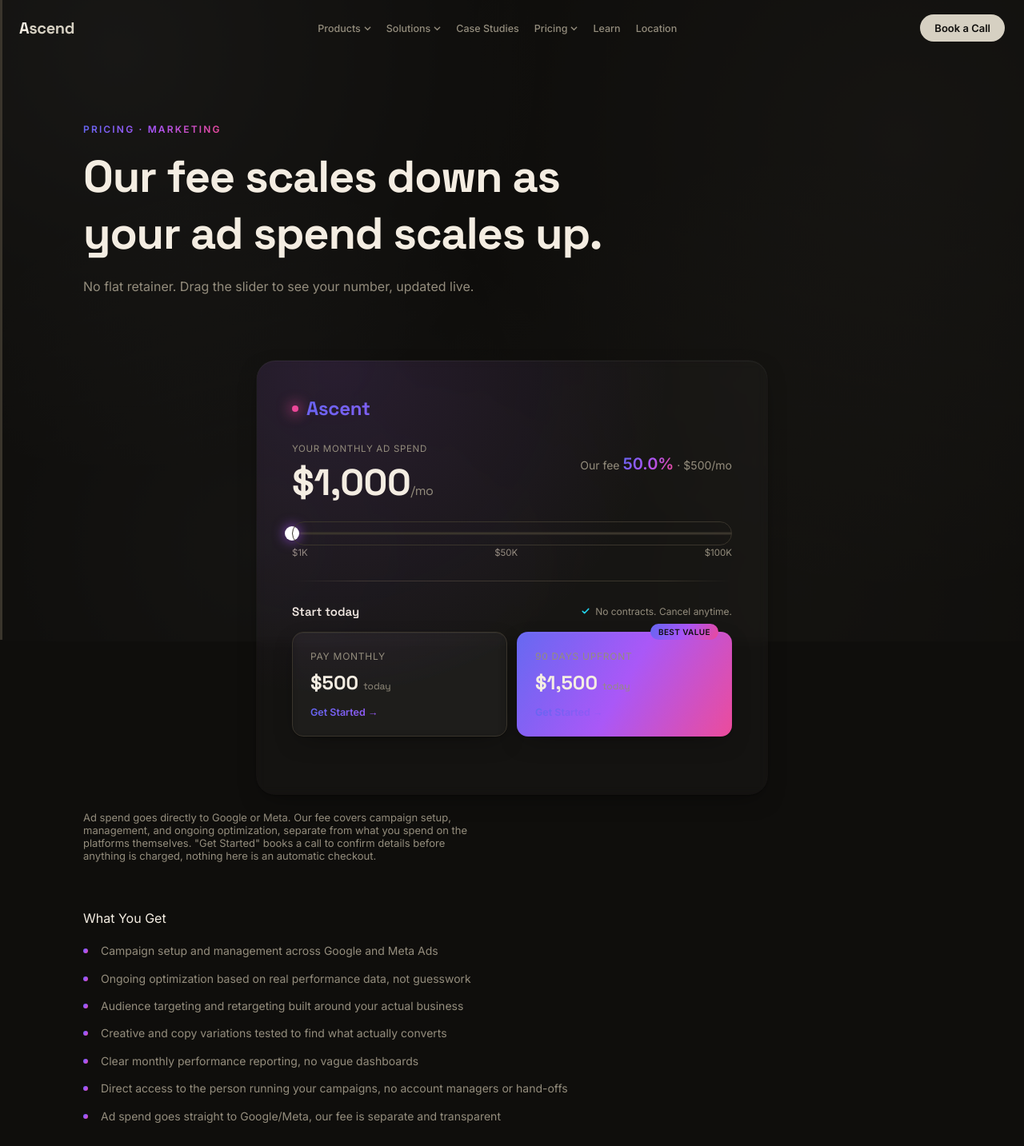
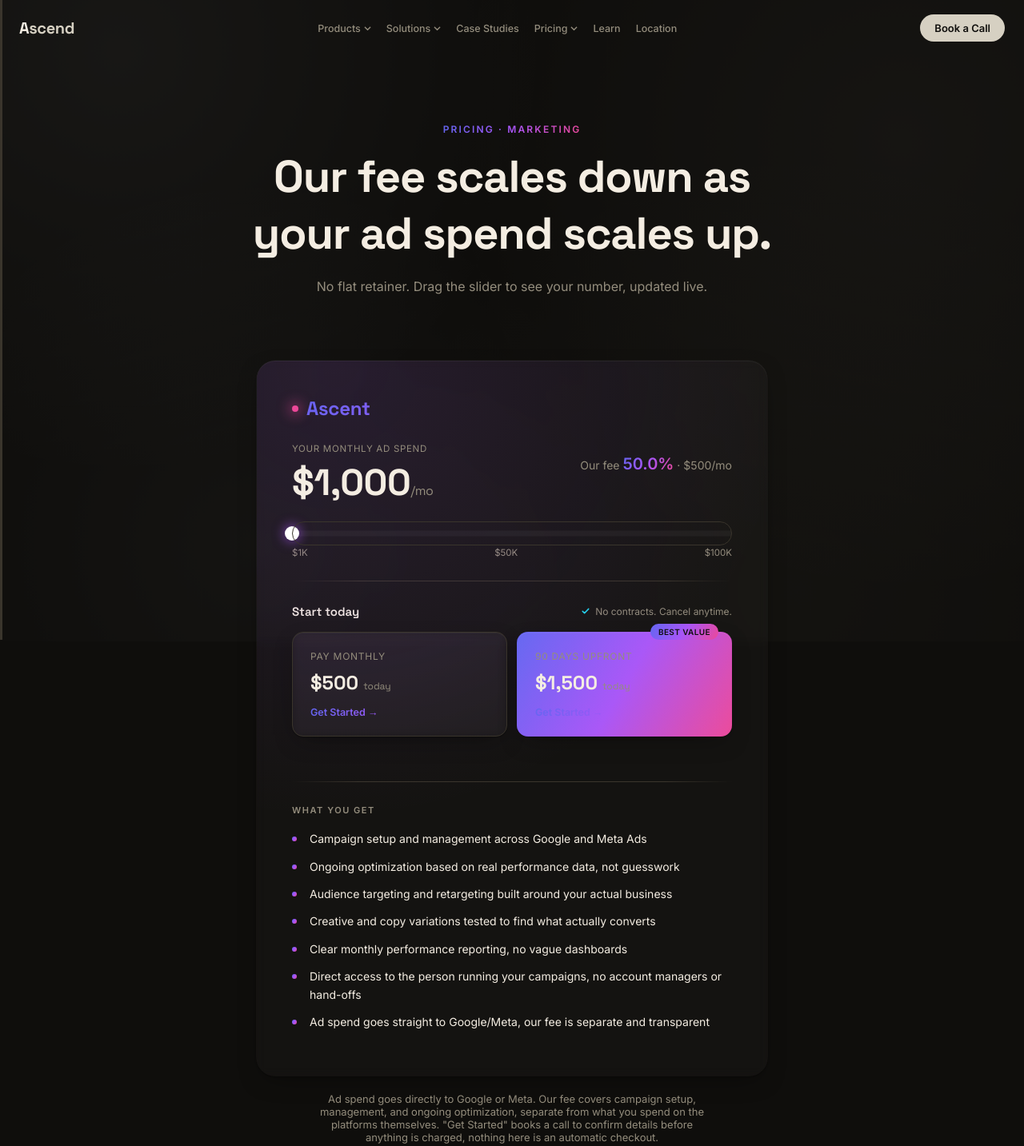
Before and after one commit to ascendmg/ascend-site, a website: page pricing-ads.html in a window 1280 px wide. Shown: the top 1433 px of the page at 80% size. Drawn offline with Linux system fonts and the light colour scheme; files whose address does not match are found by name.

Commit message:
Add files via upload

```diff
--- a/api/create-checkout-session.js
+++ b/api/create-checkout-session.js
@@ -35,7 +35,7 @@
   const clamped = Math.min(Math.max(spend, MIN_SPEND), MAX_SPEND);
   const progress = (clamped - MIN_SPEND) / (MAX_SPEND - MIN_SPEND);
   const feePct = MIN_FEE_PCT + progress * (MAX_FEE_PCT - MIN_FEE_PCT);
-  return Math.round(clamped * feePct);
+  return Math.ceil((clamped * feePct) / 5) * 5;
 }
 
 export default async function handler(req, res) {
--- a/pricing-ads.html
+++ b/pricing-ads.html
@@ -154,24 +154,25 @@
     display:flex;
     align-items:center;
   }
-  .slider-track-wrap::before{
-    content:'';
-    position:absolute;
-    left:0; right:0; top:50%;
-    height:3px;
-    transform:translateY(-50%);
-    border-radius:999px;
-    background:var(--line);
-  }
   .slider-fill{
     position:absolute;
     left:0; top:50%;
-    height:5px;
+    height:7px;
     transform:translateY(-50%);
     border-radius:999px;
     background:var(--accent-gradient);
     pointer-events:none;
     width:0%;
+  }
+  .slider-track-wrap::after{
+    content:'';
+    position:absolute;
+    left:0; right:0; top:50%;
+    height:7px;
+    transform:translateY(-50%);
+    border-radius:999px;
+    background:rgba(255,255,255,.04);
+    z-index:-1;
   }
   .slider-thumb-visual{
     position:absolute;
@@ -184,21 +185,23 @@
     pointer-events:none;
     left:0%;
   }
-  #adSlider{
+  #adSlider, #adSlider:focus, #adSlider:focus-visible, #adSlider:active{
     position:relative;
     z-index:2;
-    width:100%; -webkit-appearance:none; appearance:none; height:3px;
-    border-radius:999px; outline:none;
+    -webkit-appearance:none; -moz-appearance:none; appearance:none;
+    width:100%; height:3px;
+    border-radius:999px;
+    outline:none !important;
+    box-shadow:none !important;
     background:transparent;
   }
-  #adSlider:focus{outline:none; box-shadow:none;}
   #adSlider::-webkit-slider-thumb{
     -webkit-appearance:none; appearance:none; width:18px; height:18px; border-radius:50%;
     background:transparent; cursor:pointer; border:none; box-shadow:none;
   }
   #adSlider::-moz-range-thumb{
     width:18px; height:18px; border-radius:50%; background:transparent;
-    cursor:pointer; border:none; box-shadow:none;
+    cursor:pointer; border:none; box-shadow:none; outline:none;
   }
   #adSlider::-moz-focus-outer{border:0;}
   #adSlider::-moz-range-track{height:3px; border-radius:999px; background:transparent;}
@@ -245,17 +248,22 @@
   }
   @media (max-width:600px){ .ascent-pay-options{grid-template-columns:1fr;} }
 
-  .ascent-features{list-style:none; margin-top:20px; max-width:64ch;}
+  .ascent-features-inner{margin-top:8px;}
+  .ascent-features-label{
+    font-size:11px; letter-spacing:.14em; text-transform:uppercase;
+    color:var(--muted); font-weight:600; margin-bottom:18px;
+  }
+  .ascent-features{list-style:none; max-width:64ch; margin:0 auto;}
   .ascent-features li{
     position:relative; padding-left:22px; margin-bottom:12px;
-    color:var(--muted); font-size:14px; line-height:1.6;
+    color:var(--ivory); font-size:14px; line-height:1.6;
   }
   .ascent-features li::before{
     content:''; position:absolute; left:0; top:8px; width:6px; height:6px;
     border-radius:50%; background:var(--accent-gradient);
   }
   .ascent-cta-row{
-    display:flex; align-items:center; gap:16px; margin-top:44px; flex-wrap:wrap;
+    display:flex; align-items:center; justify-content:center; gap:16px; margin-top:44px; flex-wrap:wrap;
   }
   .ascent-cta-row span{color:var(--muted); font-size:14px;}
 
@@ -374,11 +382,11 @@
   <a href="https://calendly.com/michael-hqascend/free-consultation" class="nav-cta" target="_blank" rel="noopener">Book a Call</a>
 </div>
 
-<header class="page-header">
+<header class="page-header" style="text-align:center;">
   <div class="wrap">
     <div class="eyebrow">Pricing &middot; Marketing</div>
-    <h1>Our fee scales down as your ad spend scales up.</h1>
-    <p>No flat retainer. Drag the slider to see your number, updated live.</p>
+    <h1 style="margin-left:auto; margin-right:auto;">Our fee scales down as your ad spend scales up.</h1>
+    <p style="margin-left:auto; margin-right:auto;">No flat retainer. Drag the slider to see your number, updated live.</p>
   </div>
 </header>
 
@@ -422,11 +430,11 @@
         </div>
         <div class="ascent-checkout-error" id="checkoutError"></div>
       </div>
-    </div>
 
-    <p style="color:var(--muted); font-size:13px; margin-top:20px; max-width:60ch;">Ad spend goes directly to Google or Meta. Our fee covers campaign setup, management, and ongoing optimization, separate from what you spend on the platforms themselves. "Get Started" books a call to confirm details before anything is charged, nothing here is an automatic checkout.</p>
+      <div class="ascent-divider"></div>
 
-    <div class="section-label" style="margin-top:60px;">What You Get</div>
+      <div class="ascent-features-inner">
+        <div class="ascent-features-label">What You Get</div>
         <ul class="ascent-features">
           <li>Campaign setup and management across Google and Meta Ads</li>
           <li>Ongoing optimization based on real performance data, not guesswork</li>
@@ -436,6 +444,10 @@
           <li>Direct access to the person running your campaigns, no account managers or hand-offs</li>
           <li>Ad spend goes straight to Google/Meta, our fee is separate and transparent</li>
         </ul>
+      </div>
+    </div>
+
+    <p style="color:var(--muted); font-size:13px; margin-top:20px; max-width:60ch; margin-left:auto; margin-right:auto; text-align:center;">Ad spend goes directly to Google or Meta. Our fee covers campaign setup, management, and ongoing optimization, separate from what you spend on the platforms themselves. "Get Started" books a call to confirm details before anything is charged, nothing here is an automatic checkout.</p>
 
     <div class="ascent-cta-row">
       <span>Prefer to talk first?</span>
@@ -515,7 +527,7 @@
     // Fee percentage decreases linearly from 50% at $1K to 15% at $100K
     const progress = (spend - MIN_SPEND) / (MAX_SPEND - MIN_SPEND);
     const feePct = MIN_FEE_PCT + progress * (MAX_FEE_PCT - MIN_FEE_PCT);
-    const feeDollars = Math.round(spend * feePct);
+    const feeDollars = Math.ceil((spend * feePct) / 5) * 5;
 
     spendDisplay.innerHTML = '$' + spend.toLocaleString() + '<span>/mo</span>';
     spendDisplay.classList.remove('pulsing');
```
Lines whose indentation alone changed are shown as unchanged.
